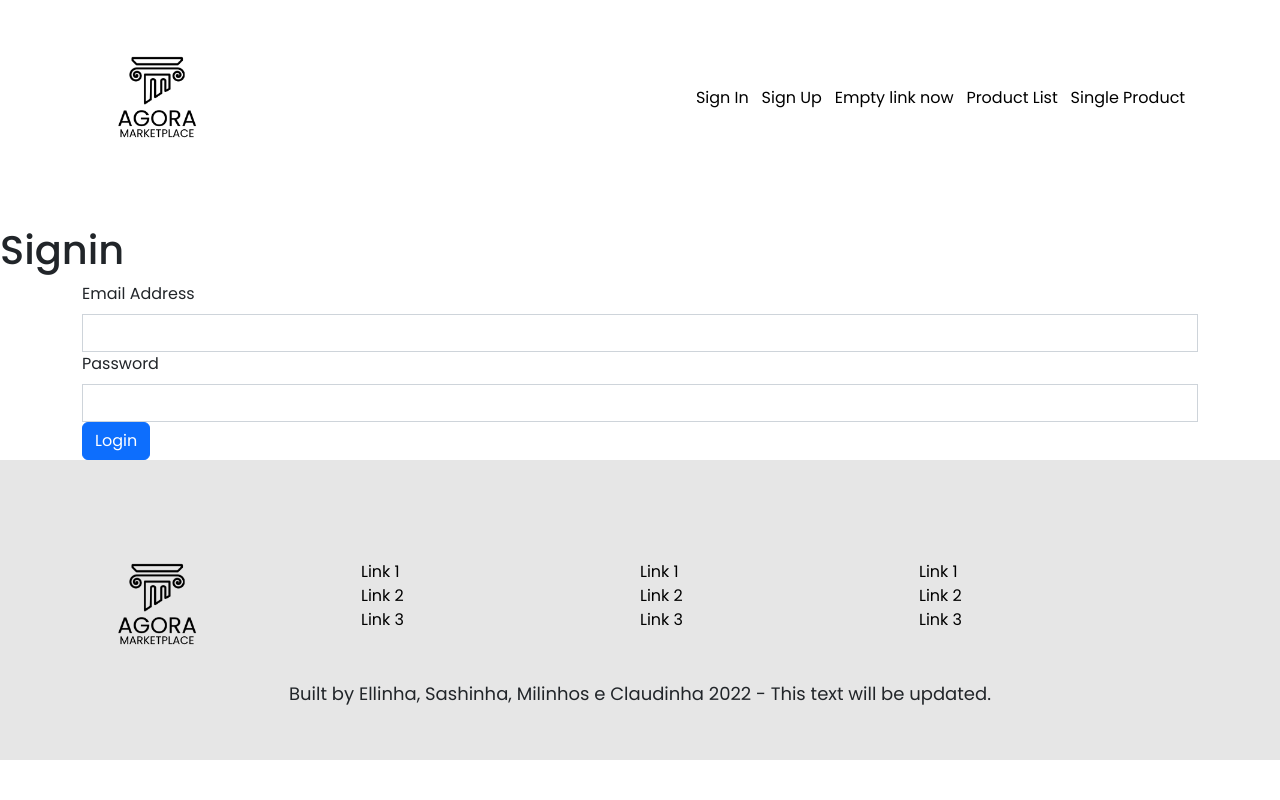
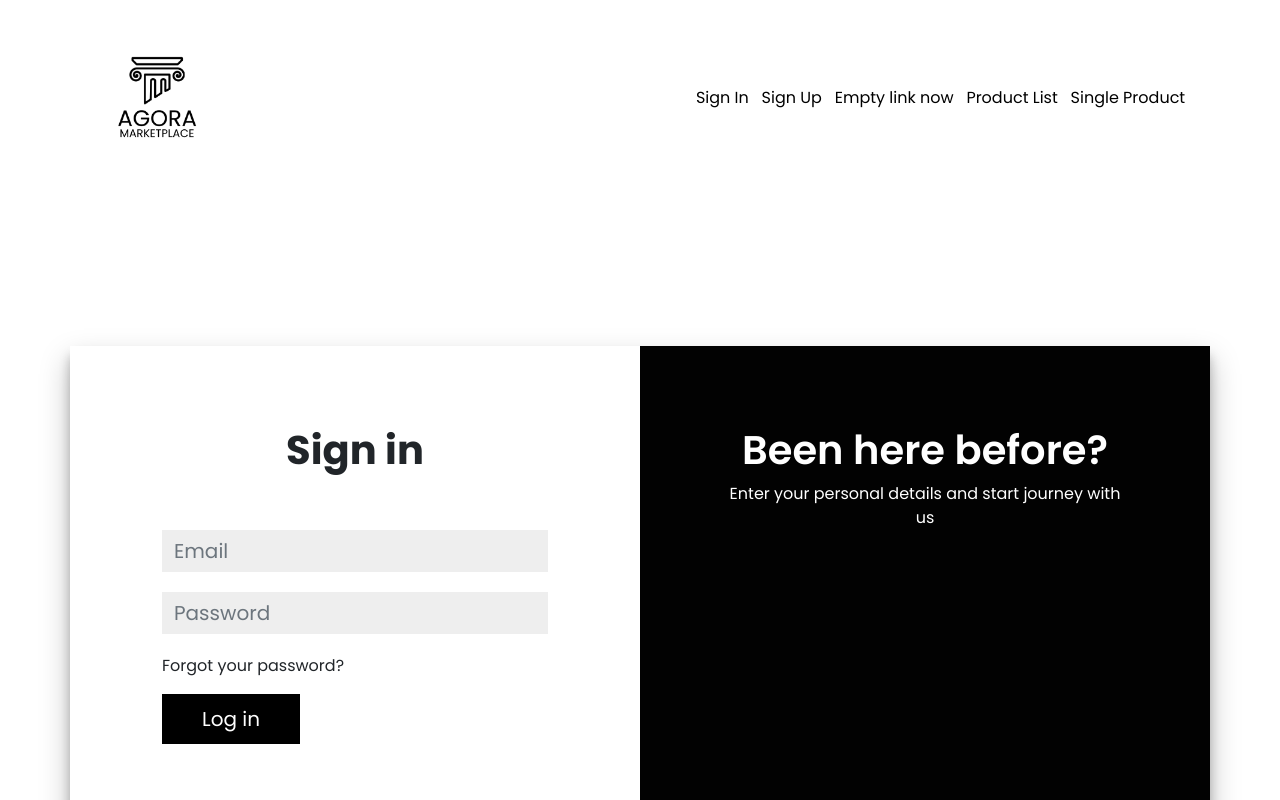
Before and after one commit to milosjocic1/SEI-Project-4-Frontend, a React (Create React App) app: page /signin in a window 1280 px wide. Shown: the top 800 px of the page. Built offline with nearby package versions, Linux system fonts and the light colour scheme.

Commit message:
Started SignIn Style and fixed index of categories

```diff
--- a/src/App.js
+++ b/src/App.js
@@ -36,8 +36,8 @@ export default function App()
 
 
 
-    const allCategories = categories.map((category) => {
-      return <a href="/" className="categories-links">{category} </a>;
+    const allCategories = categories.map((category, index) => {
+      return <a href="/" key={index} className="categories-links">{category} </a>;
     })
 
     console.log(allCategories)
--- /dev/null
+++ b/src/auth/Auth.css
@@ -0,0 +1,42 @@
+h1 {
+    font-size: 40px !important;
+    text-align: center;
+    font-weight: 700 !important;
+}
+.div-for-sign {
+    padding: 120px 10px;
+}
+.sign {
+    box-shadow: 0 14px 28px rgba(0,0,0,0.25),
+			0 10px 10px rgba(0,0,0,0.22);
+
+
+}
+.signin-left {
+    padding: 80px 80px!important;
+}
+.signin-right {
+    background-color: rgb(2, 2, 2);
+    padding: 80px 80px!important;
+}
+input {
+    border: none !important;
+    background-color: rgb(238, 238, 238) !important;
+    margin-bottom: 20px !important;
+    font-size: 20px !important;
+}
+.sign-button {
+    background-color: black !important;
+    border: none !important;
+    border-radius: 0 !important;
+    padding: 10px 40px !important;
+    font-size: 20px !important;
+}
+.signup-signin-title {
+    color: white;
+    font-weight: 600!important;
+}
+.sign-up-white {
+    color: white;
+    text-align: center;
+}
--- a/src/auth/Signin.js
+++ b/src/auth/Signin.js
@@ -1,3 +1,4 @@
+import "./Auth.css"
 import React, {useState} from "react";
 import { Container, Form, Button } from "react-bootstrap";
 
@@ -16,20 +17,40 @@ export default function Signin(props) {
         props.login(newUser)
     }
   return (
-    <div>
-      <h1>Signin</h1>
-
+    <div className="container div-for-sign">
+      <div className="row sign">
+        <div className="col-md-6 signin-left">
+          <h1>Sign in</h1> <br />
+          <br />
           <Container>
             <Form.Group>
-          <Form.Label>Email Address</Form.Label>
-          <Form.Control name="emailAddress" onChange={changeHandler}></Form.Control>
+              {/* <Form.Label>Email Address</Form.Label> */}
+              <Form.Control
+                name="emailAddress"
+                placeholder="Email"
+                onChange={changeHandler}
+              ></Form.Control>
             </Form.Group>
             <Form.Group>
-          <Form.Label>Password</Form.Label>
-          <Form.Control name="password" type="password" onChange={changeHandler}></Form.Control>
+              {/* <Form.Label>Password</Form.Label> */}
+              <Form.Control
+                name="password"
+                placeholder="Password"
+                type="password"
+                onChange={changeHandler}
+              ></Form.Control>
+              <p>Forgot your password?</p>
             </Form.Group>
-        <Button variant="primary" onClick={loginHandler}>Login</Button>
+            <Button className="sign-button" onClick={loginHandler}>
+              Log in
+            </Button>
           </Container>
+        </div>
+        <div className="col-md-6 signin-right">
+          <h1 className="signup-signin-title">Been here before?</h1>
+          <p className="sign-up-white">Enter your personal details and start journey with us</p>
+        </div>
+      </div>
     </div>
   );
 }
```
Also changed, not shown: src/user/User.css (added). Lines whose indentation alone changed are shown as unchanged.
